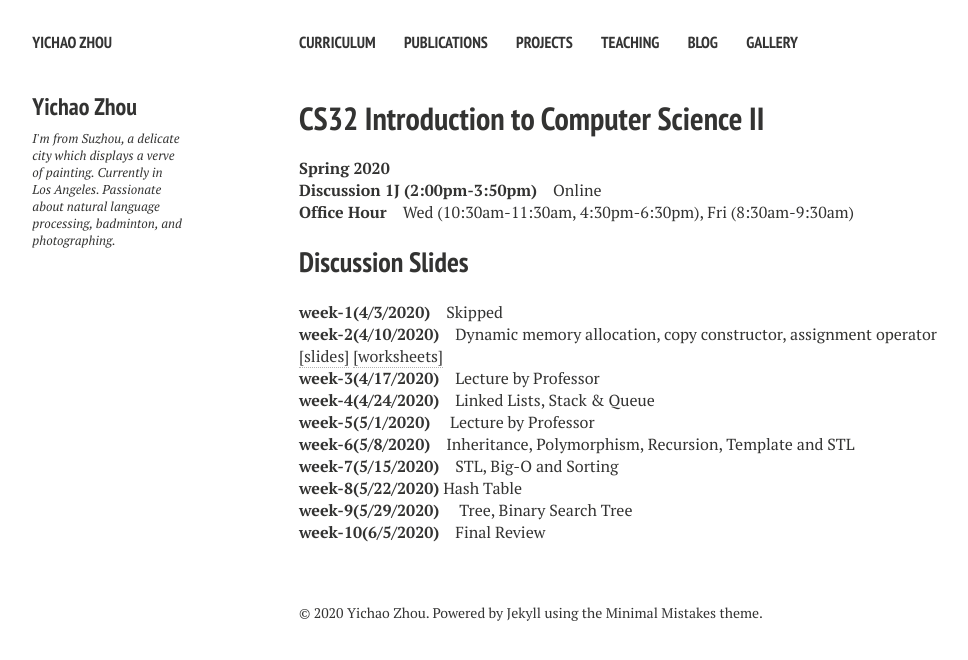
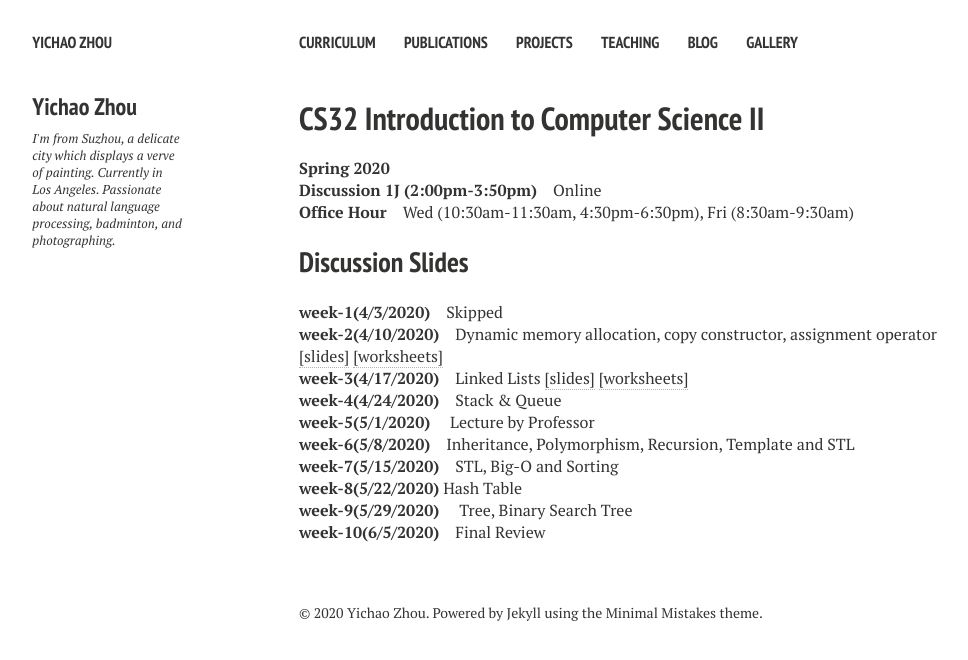
Before and after one commit to yz-joey/yz-joey.github.io, a Jekyll site: the page built from teaching.md, in a window 1280 px wide. Shown: the top 660 px of the page, without its empty margins (21-989 px from the left). Built offline with Jekyll 4.4.1, drawn with Linux system fonts in a browser that asks for light colours; nearby versions of some CDN libraries.

Commit message:
teaching

```diff
--- a/teaching.md
+++ b/teaching.md
@@ -21,10 +21,10 @@ comments: false
 **week-2(4/10/2020)** Dynamic memory allocation, copy constructor, assignment operator <a href="{{ site.url }}/files/s-w2.pdf" target="_blank">[slides]</a> <a href="{{ site.url }}/files/s-w2-ws.pdf" target="_blank">[worksheets]</a>
 <br>
 
-**week-3(4/17/2020)** Lecture by Professor
+**week-3(4/17/2020)** Linked Lists <a href="{{ site.url }}/files/s-w3.pdf" target="_blank">[slides]</a> <a href="{{ site.url }}/files/s-w3-ws.pdf" target="_blank">[worksheets]</a>
 <br>
 
-**week-4(4/24/2020)** Linked Lists, Stack & Queue
+**week-4(4/24/2020)** Stack & Queue
 <br>
 
 **week-5(5/1/2020)**  Lecture by Professor
```
Also changed, not shown: 2 other files.
